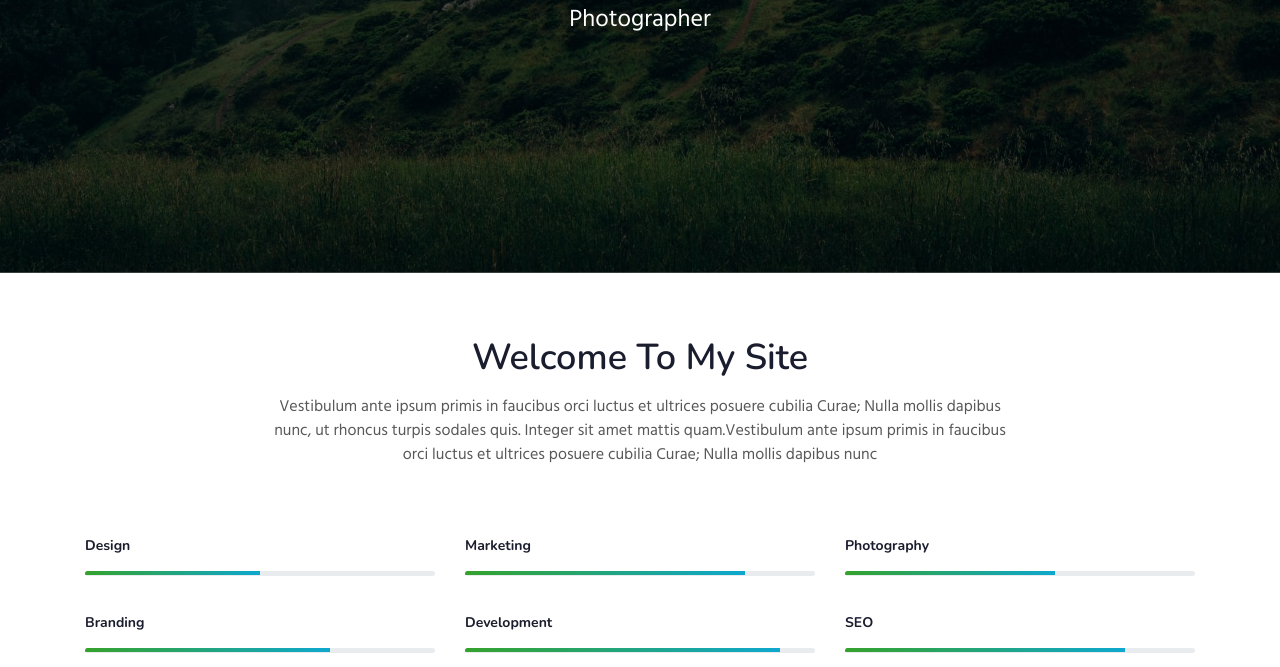
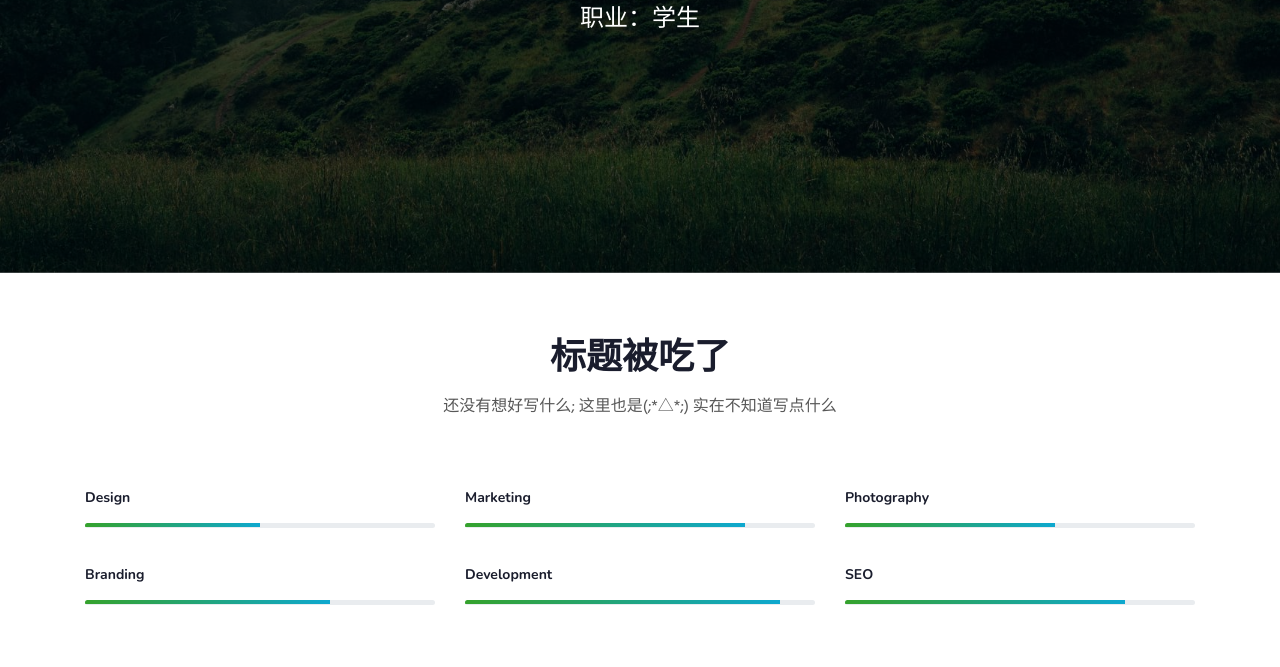
Before and after one commit to Alpha-Fei/Personal-home-page, a plain HTML site: page index.html in a window 1280 px wide. Shown: the part 527-1194 px from the top of the page. Drawn offline with nearby package versions, Linux system fonts and the light colour scheme.

Commit message:
Update index.html

```diff
--- a/index.html
+++ b/index.html
@@ -1,9 +1,5 @@
-<!--
-Author: W3layouts
-Author URL: http://w3layouts.com
--->
 <!doctype html>
-<html lang="en">
+<html lang="zh">
   <head>
     <!-- Required meta tags -->
     <meta charset="utf-8">
@@ -65,7 +61,7 @@ Author URL: http://w3layouts.com
                 <img src="assets/images/c1.jpg" alt="about image" class="img-fluid">
                 <h3 class="banner-text mt-5">Hello, 我是乐逸川(ಡωಡ)
                   </h3>
-                  <p class="my-4 mb-5">Photographer</p><br>
+                  <p class="my-4 mb-5">职业：学生</p><br>
 
               </div>
             </div>
@@ -79,10 +75,10 @@ Author URL: http://w3layouts.com
 <div class="skills-bars py-5">
  <div class="container py-md-3">
   <div class="heading text-center mx-auto">
-    <h3 class="head">Welcome To My Site</h3>
-    <p class="my-3 head"> Vestibulum ante ipsum primis in faucibus orci luctus et ultrices posuere cubilia Curae;
-      Nulla mollis dapibus nunc, ut rhoncus
-      turpis sodales quis. Integer sit amet mattis quam.Vestibulum ante ipsum primis in faucibus orci luctus et ultrices posuere cubilia Curae; Nulla mollis dapibus nunc</p>
+    <h3 class="head">标题被吃了</h3>
+    <p class="my-3 head"> 还没有想好写什么;
+      这里也是(;*△*;)
+      实在不知道写点什么</p>
 
     </div>
 <div class="row mt-5 pt-3">
```
